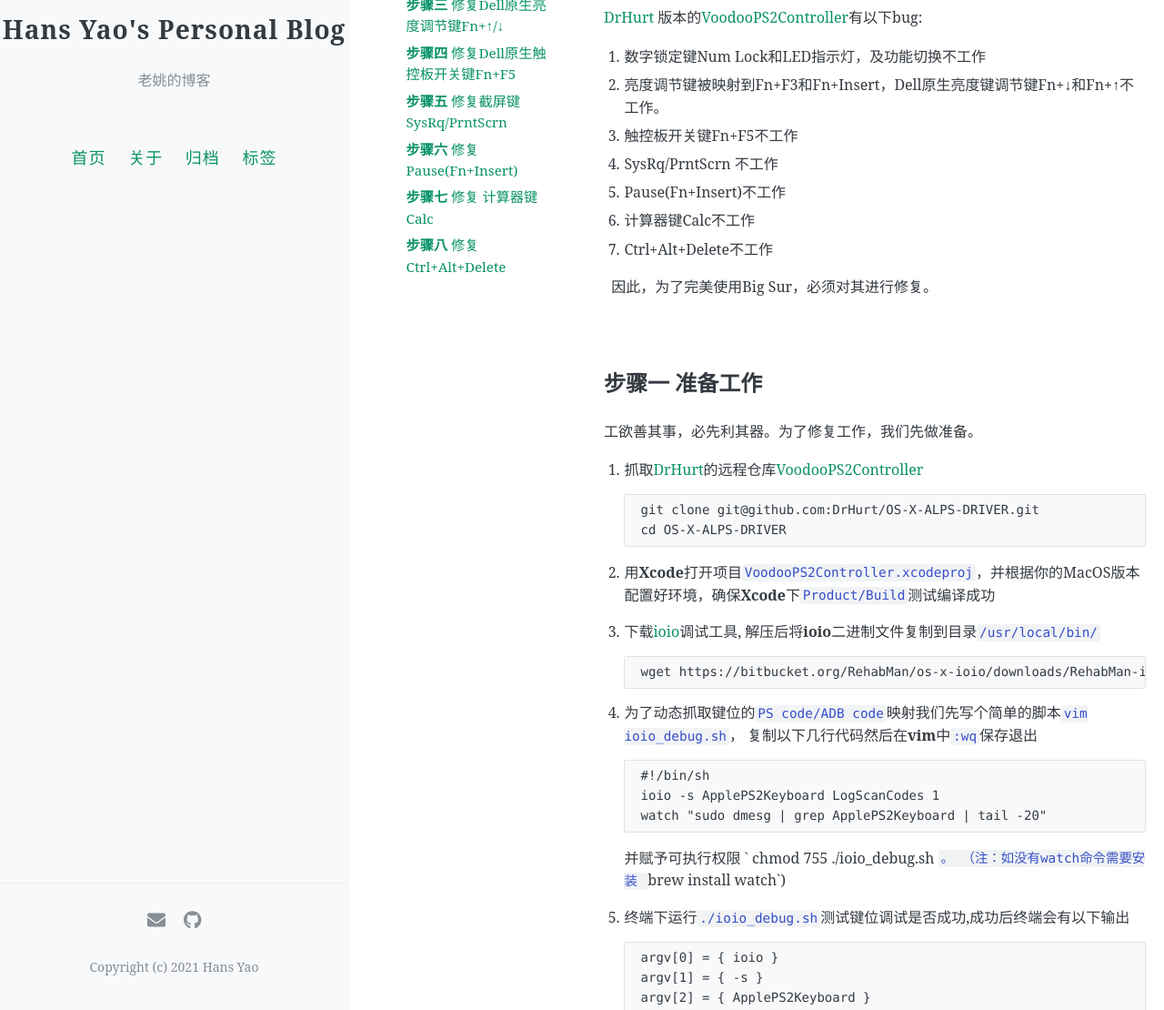
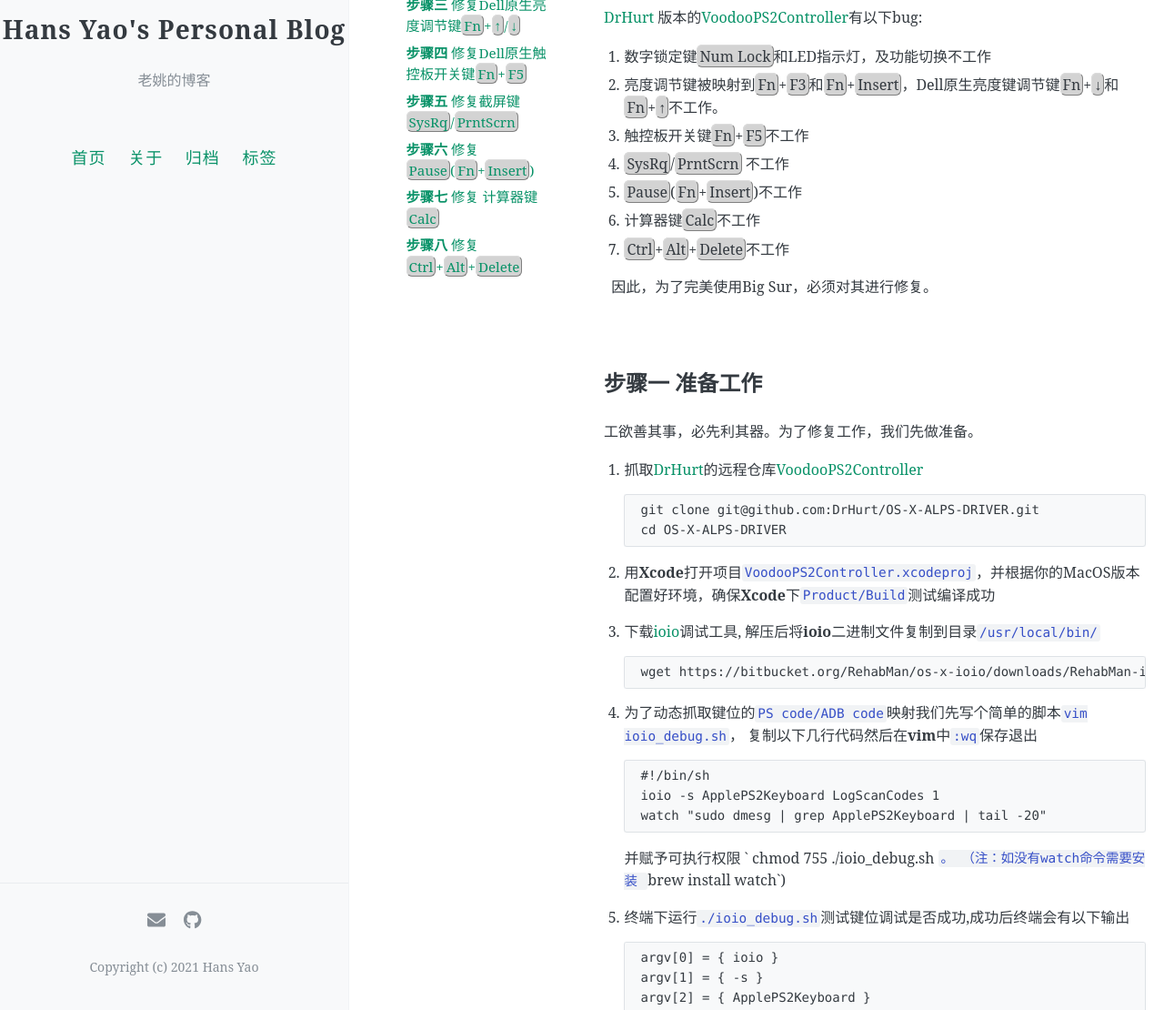
Before and after one commit to hansyao/hansyao.github.io, a Jekyll site: the page built from _posts/2021-05-21-Dell_M4800_keyboard_fix.md, in a window 1280 px wide and 1400 px high. Shown: the part 290-1400 px from the top of the window at 91% size. Built offline with Jekyll 4.4.1, drawn with Linux system fonts in a browser that asks for light colours; comment, search, counter and statistics services are not loaded.

Commit message:
update KBD style

```diff
--- a/_sass/_highlights.scss
+++ b/_sass/_highlights.scss
@@ -1,5 +1,15 @@
 pre, code {
   font-family: $code-font;
+}
+
+//keyboard keys style
+kbd {
+  border-radius: 6px;
+  padding: 1px 2px 0;
+  border: 1px solid gainsboro;
+  border-bottom: 0.5px solid grey;
+  border-right: 0.5px solid grey;
+  background-color: lightgray
 }
 
 code.highlighter-rouge {
```
